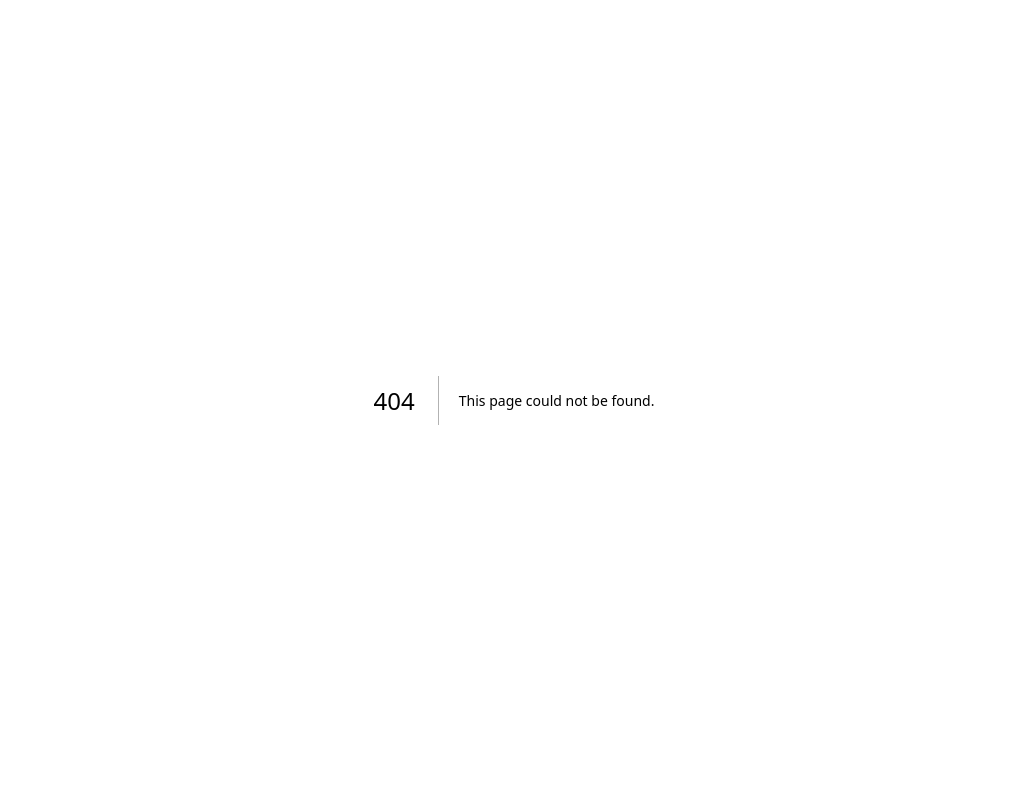
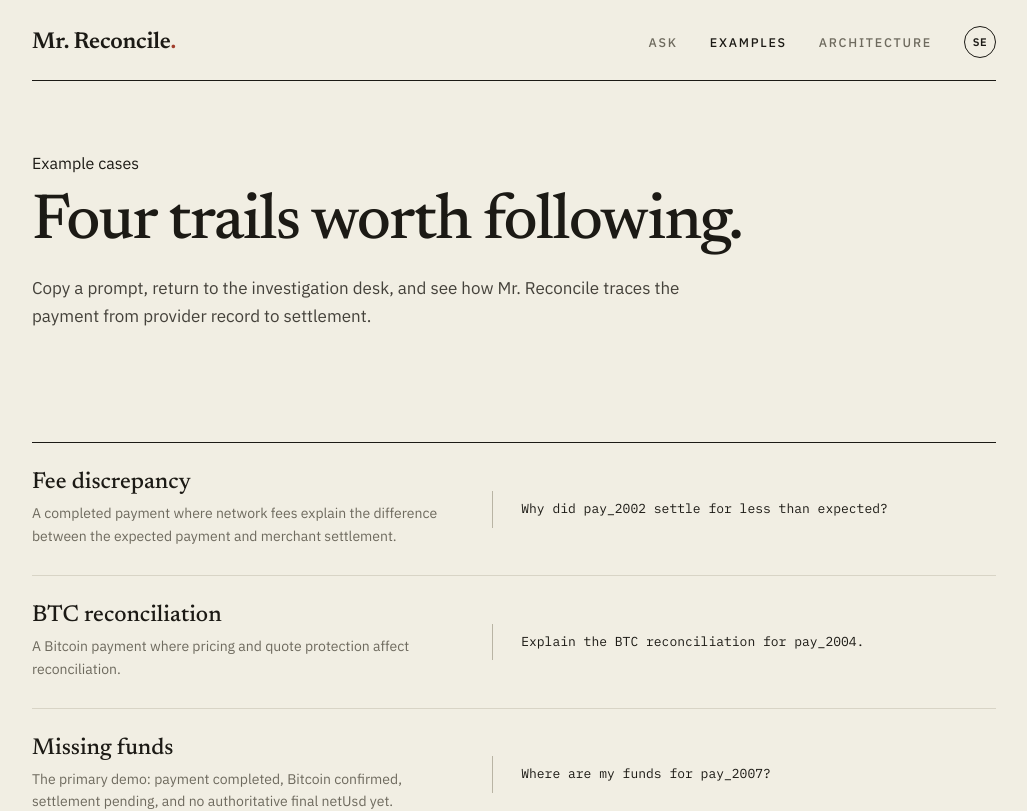
Before and after one commit to juantmoore/mr-reconcile, a Next.js app: page /examples in a window 1280 px wide. Before the commit this address had no page. Shown: the top 811 px of the page, without its empty margins (126-1153 px from the left). Built offline with nearby package versions, Linux system fonts and the light colour scheme.

Commit message:
feat: add examples and architecture pages

```diff
--- /dev/null
+++ b/app/examples/page.tsx
@@ -0,0 +1,79 @@
+import type { Metadata } from "next";
+import Link from "next/link";
+
+import { Header } from "@/components/Header";
+
+export const metadata: Metadata = {
+  title: "Example Cases — Mr. Reconcile",
+  description: "Four payment reconciliation cases to try with Mr. Reconcile.",
+};
+
+const CASES = [
+  {
+    title: "Fee discrepancy",
+    prompt: "Why did pay_2002 settle for less than expected?",
+    description:
+      "A completed payment where network fees explain the difference between the expected payment and merchant settlement.",
+  },
+  {
+    title: "BTC reconciliation",
+    prompt: "Explain the BTC reconciliation for pay_2004.",
+    description:
+      "A Bitcoin payment where pricing and quote protection affect reconciliation.",
+  },
+  {
+    title: "Missing funds",
+    prompt: "Where are my funds for pay_2007?",
+    description:
+      "The primary demo: payment completed, Bitcoin confirmed, settlement pending, and no authoritative final netUsd yet.",
+  },
+  {
+    title: "Pending confirmations",
+    prompt: "What is holding up pay_2010?",
+    description:
+      "A Bitcoin transaction that has not yet reached its required confirmation threshold.",
+  },
+];
+
+export default function ExamplesPage() {
+  return (
+    <div className="page">
+      <Header initials="SE" activePath="/examples" />
+      <main className="info-page">
+        <header className="info-page__intro">
+          <div className="eyebrow">Example cases</div>
+          <h1 className="info-page__title">Four trails worth following.</h1>
+          <p className="info-page__lede">
+            Copy a prompt, return to the investigation desk, and see how Mr.
+            Reconcile traces the payment from provider record to settlement.
+          </p>
+        </header>
+
+        <section className="case-list" aria-label="Reconciliation examples">
+          {CASES.map((item) => (
+            <article className="case-row" key={item.title}>
+              <div>
+                <h2 className="case-row__title">{item.title}</h2>
+                <p className="case-row__description">{item.description}</p>
+              </div>
+              <code className="case-row__prompt">{item.prompt}</code>
+            </article>
+          ))}
+        </section>
+
+        <Link className="editorial-link" href="/">
+          Return to the investigation desk →
+        </Link>
+      </main>
+
+      <footer className="site-footer">
+        <div className="site-footer__org">
+          AcmeCommerce · Financial Operations
+        </div>
+        <div className="site-footer__quip">
+          Every satoshi accounted for.
+        </div>
+      </footer>
+    </div>
+  );
+}
--- a/app/globals.css
+++ b/app/globals.css
@@ -533,6 +533,110 @@ a:focus-visible {
   font-style: italic;
 }
 
+.info-page {
+  padding-top: 72px;
+}
+
+.info-page__intro {
+  max-width: 760px;
+  padding-bottom: 48px;
+}
+
+.info-page__title {
+  margin: 18px 0;
+  font-family: var(--font-serif), serif;
+  font-size: clamp(42px, 6vw, 64px);
+  font-weight: 500;
+  letter-spacing: -0.025em;
+  line-height: 1.02;
+}
+
+.info-page__lede {
+  max-width: 680px;
+  margin: 0;
+  color: var(--ink-soft);
+  font-size: 17px;
+  line-height: 1.65;
+}
+
+.case-list {
+  margin-top: 64px;
+  border-bottom: 1px solid var(--ink);
+}
+
+.case-row {
+  display: grid;
+  grid-template-columns: minmax(0, 0.9fr) minmax(280px, 1.1fr);
+  gap: 48px;
+  border-top: 1px solid var(--hairline);
+  padding: 28px 0;
+}
+
+.case-row:first-child {
+  border-top-color: var(--ink);
+}
+
+.case-row__title {
+  margin: 0 0 8px;
+  font-family: var(--font-serif), serif;
+  font-size: 23px;
+  font-weight: 500;
+}
+
+.case-row__description {
+  max-width: 480px;
+  margin: 0;
+  color: var(--muted);
+  font-size: 14px;
+  line-height: 1.6;
+}
+
+.case-row__prompt {
+  align-self: center;
+  border-left: 1px solid var(--chip-border);
+  padding: 8px 0 8px 28px;
+  color: var(--ink);
+  font-family: var(--font-mono), monospace;
+  font-size: 13px;
+  line-height: 1.6;
+  user-select: all;
+}
+
+.editorial-link {
+  display: inline-block;
+  margin-top: 38px;
+  border-bottom: 1px solid var(--ink);
+  padding-bottom: 3px;
+  font-size: 14px;
+  font-weight: 600;
+}
+
+.diagram-section {
+  margin-top: 64px;
+  border-top: 1px solid var(--ink);
+  padding-top: 18px;
+}
+
+.diagram-section__title {
+  margin: 0;
+  font-family: var(--font-sans), sans-serif;
+  font-size: 14px;
+  font-weight: 600;
+}
+
+.architecture-diagram {
+  max-width: 100%;
+  margin: 32px 0 0;
+  overflow-x: auto;
+  border-bottom: 1px solid var(--hairline);
+  padding: 0 0 36px;
+  color: var(--ink-soft);
+  font-family: var(--font-mono), monospace;
+  font-size: clamp(9px, 1.35vw, 13px);
+  line-height: 1.35;
+  white-space: pre;
+}
+
 .site-footer {
   margin-top: 88px;
   border-top: 1px solid var(--ink);
@@ -582,6 +686,10 @@ a:focus-visible {
 
   .site-nav {
     gap: 20px;
+  }
+
+  .case-row {
+    gap: 32px;
   }
 }
 
@@ -644,6 +752,30 @@ a:focus-visible {
     font-size: 27px;
   }
 
+  .info-page {
+    padding-top: 52px;
+  }
+
+  .info-page__intro {
+    padding-bottom: 38px;
+  }
+
+  .case-list,
+  .diagram-section {
+    margin-top: 48px;
+  }
+
+  .case-row {
+    grid-template-columns: 1fr;
+    gap: 18px;
+  }
+
+  .case-row__prompt {
+    border-top: 1px solid var(--hairline);
+    border-left: 0;
+    padding: 16px 0 0;
+  }
+
   .ruled-section__head {
     flex-wrap: wrap;
   }
--- a/components/Header.tsx
+++ b/components/Header.tsx
@@ -1,26 +1,37 @@
+import Link from "next/link";
+
 const NAV_ITEMS = [
-  { label: "Ask", href: "/", active: true },
-  { label: "Example Cases", href: "/examples", active: false },
-  { label: "Architecture", href: "/architecture", active: false },
+  { label: "Ask", href: "/" },
+  { label: "Examples", href: "/examples" },
+  { label: "Architecture", href: "/architecture" },
 ];
 
-export function Header({ initials = "SE" }: { initials?: string }) {
+export function Header({
+  initials = "SE",
+  activePath = "/",
+}: {
+  initials?: string;
+  activePath?: string;
+}) {
   return (
     <header className="site-header">
-      <a href="/" className="brand">
+      <Link href="/" className="brand" aria-label="Mr. Reconcile home">
         Mr. Reconcile<span className="brand__dot">.</span>
-      </a>
-      <nav className="site-nav">
+      </Link>
+      <nav className="site-nav" aria-label="Primary navigation">
         {NAV_ITEMS.map((item) => (
-          <a
+          <Link
             key={item.label}
             href={item.href}
-            className={`site-nav__link${item.active ? " site-nav__link--active" : ""}`}
+            className={`site-nav__link${activePath === item.href ? " site-nav__link--active" : ""}`}
+            aria-current={activePath === item.href ? "page" : undefined}
           >
             {item.label}
-          </a>
+          </Link>
         ))}
-        <div className="avatar">{initials}</div>
+        <div className="avatar" aria-label={`Signed in as ${initials}`}>
+          {initials}
+        </div>
       </nav>
     </header>
   );
```
Also changed, not shown: app/architecture/page.tsx (added, +101 -0 lines).
